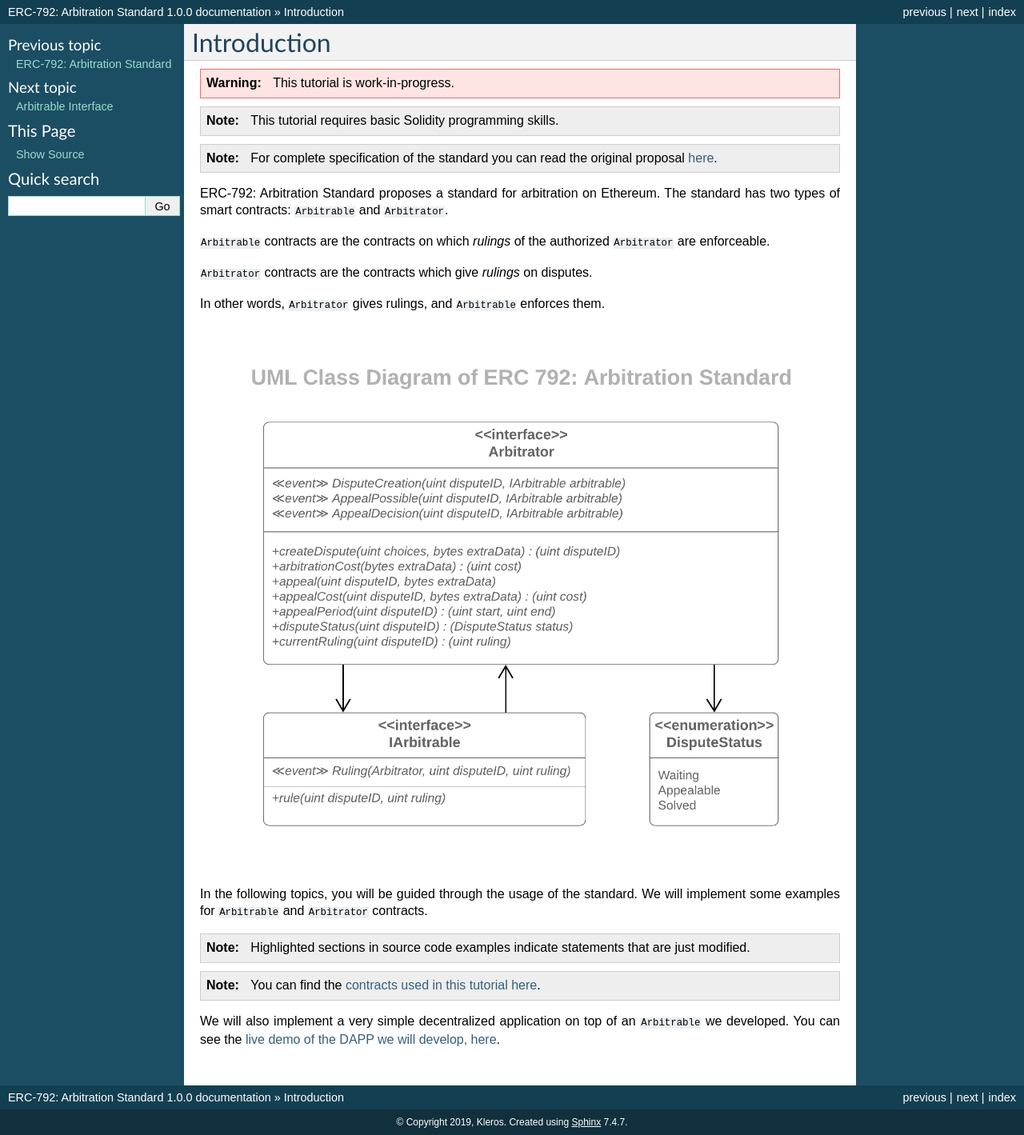
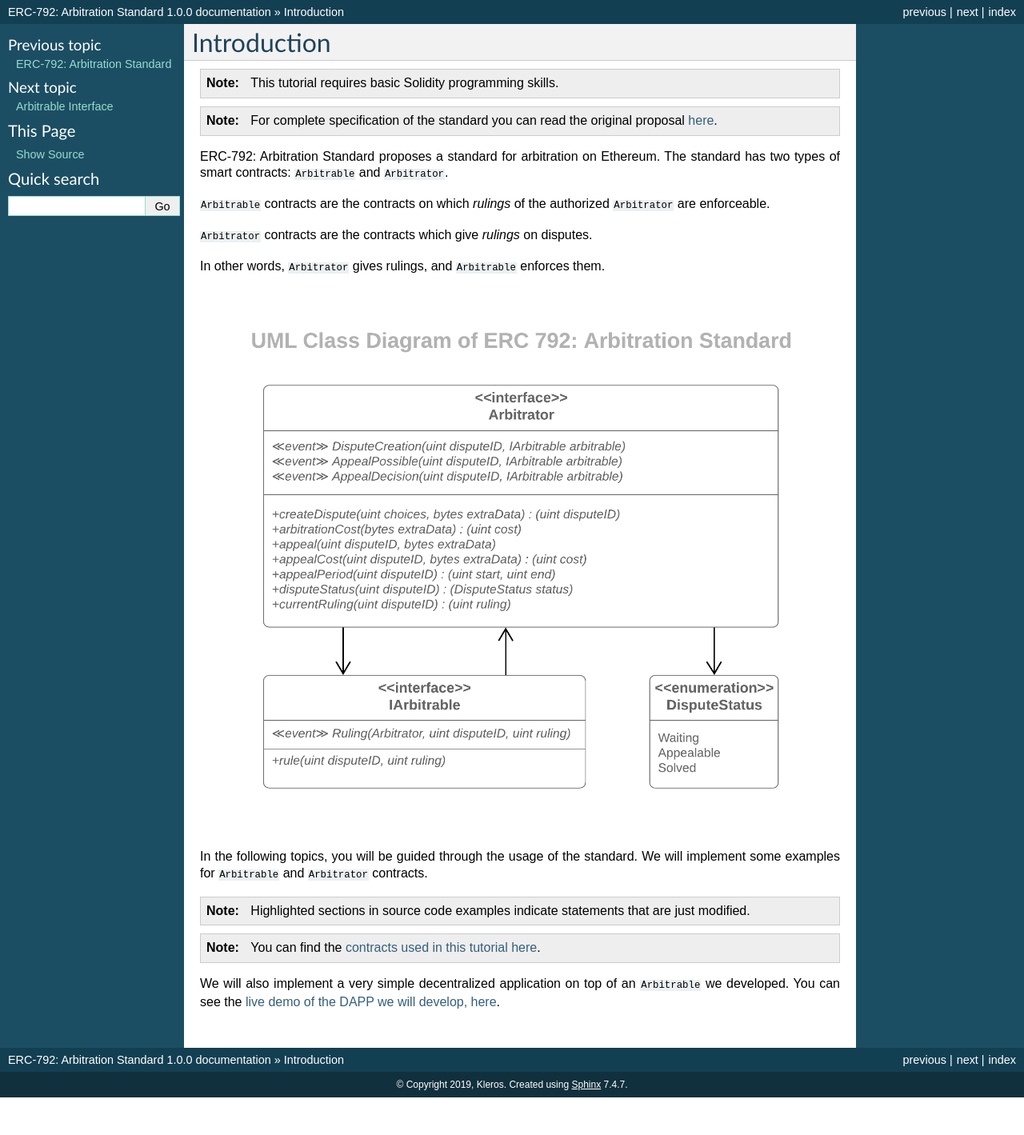
Before and after one commit to kleros/erc-792, a Sphinx documentation site: the page built from docs/introduction.rst, in a window 1280 px wide. Shown: the whole page at 80% size. Built offline with Sphinx 7.4.7, drawn with Linux system fonts in a browser that asks for light colours; after the commit the page ends 1372 px from its top, so only the background shows below that.

Commit message:
Update introduction.rst

```diff
--- a/docs/introduction.rst
+++ b/docs/introduction.rst
@@ -1,9 +1,6 @@
 ===============
 Introduction
 ===============
-
-.. warning::
-  This tutorial is work-in-progress.
 
 .. note::
   This tutorial requires basic Solidity programming skills.
```
